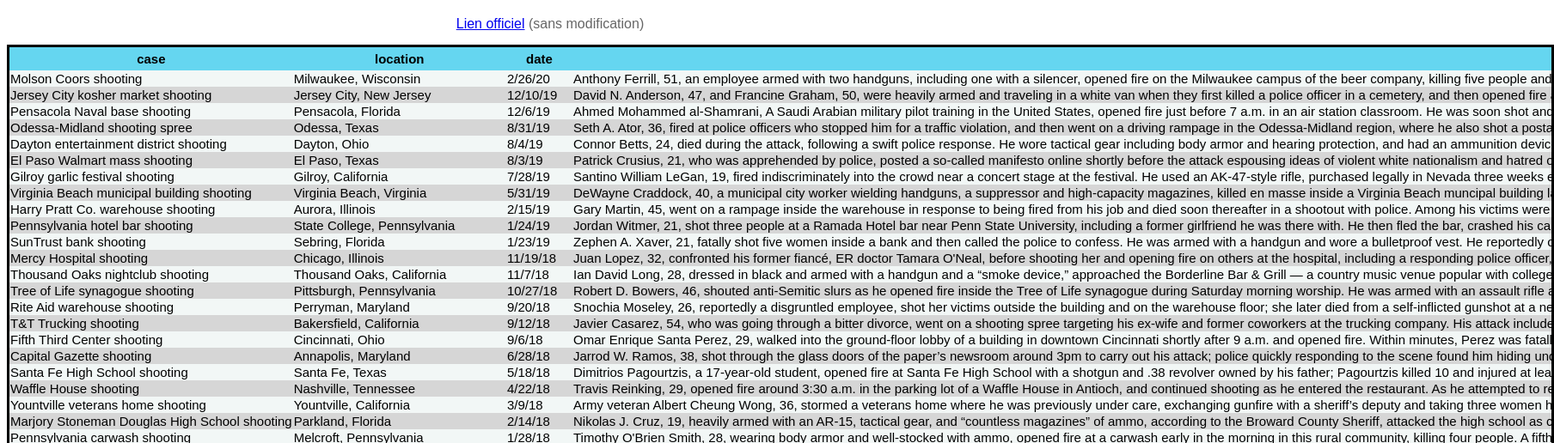
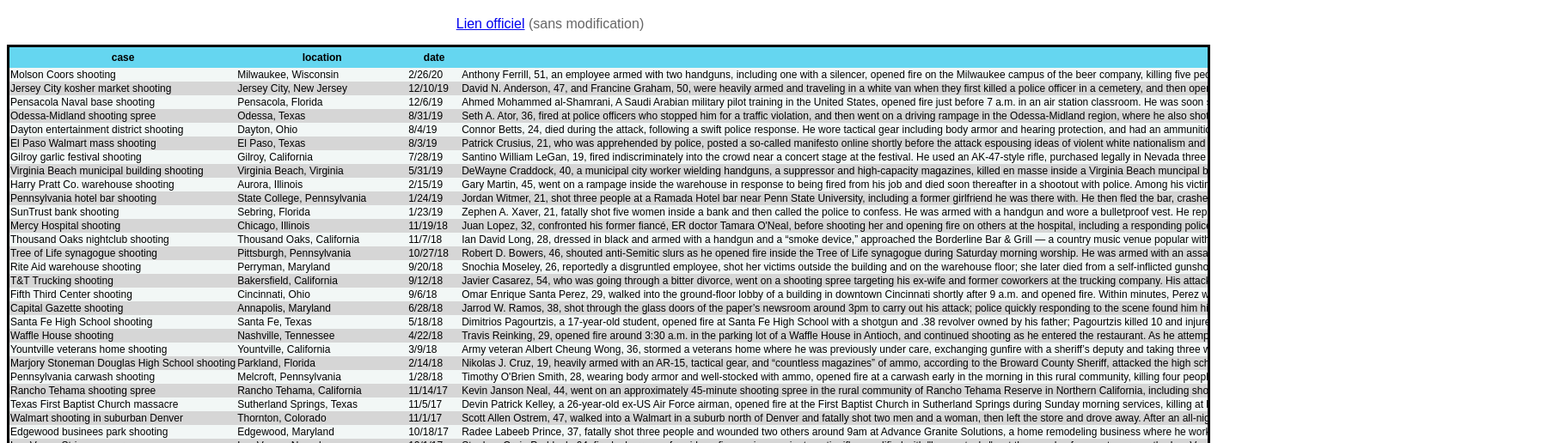
Before and after one commit to saphya-el-ouahabi/DashBoard_USA_mass_shooting, a website: page public/bdd.html in a window 1280 px wide. Shown: the part 155-671 px from the top of the page at 86% size, 1808 px wide, since content can reach past the window. Drawn offline with nearby package versions, Linux system fonts and the light colour scheme.

Commit message:
Add files via upload

```diff
--- a/public/css/bdd_style.css
+++ b/public/css/bdd_style.css
@@ -42,11 +42,11 @@
 table {
     border: medium solid;
     border-collapse: collapse;
-    font: 15px sans-serif;
+    font: 12px sans-serif;
     display: block;
     overflow: scroll;
-    width: 1800px;
-    height: 800px;
+    width: 1400px;
+    height: 500px;
     margin : 0 auto
     }
 
```
